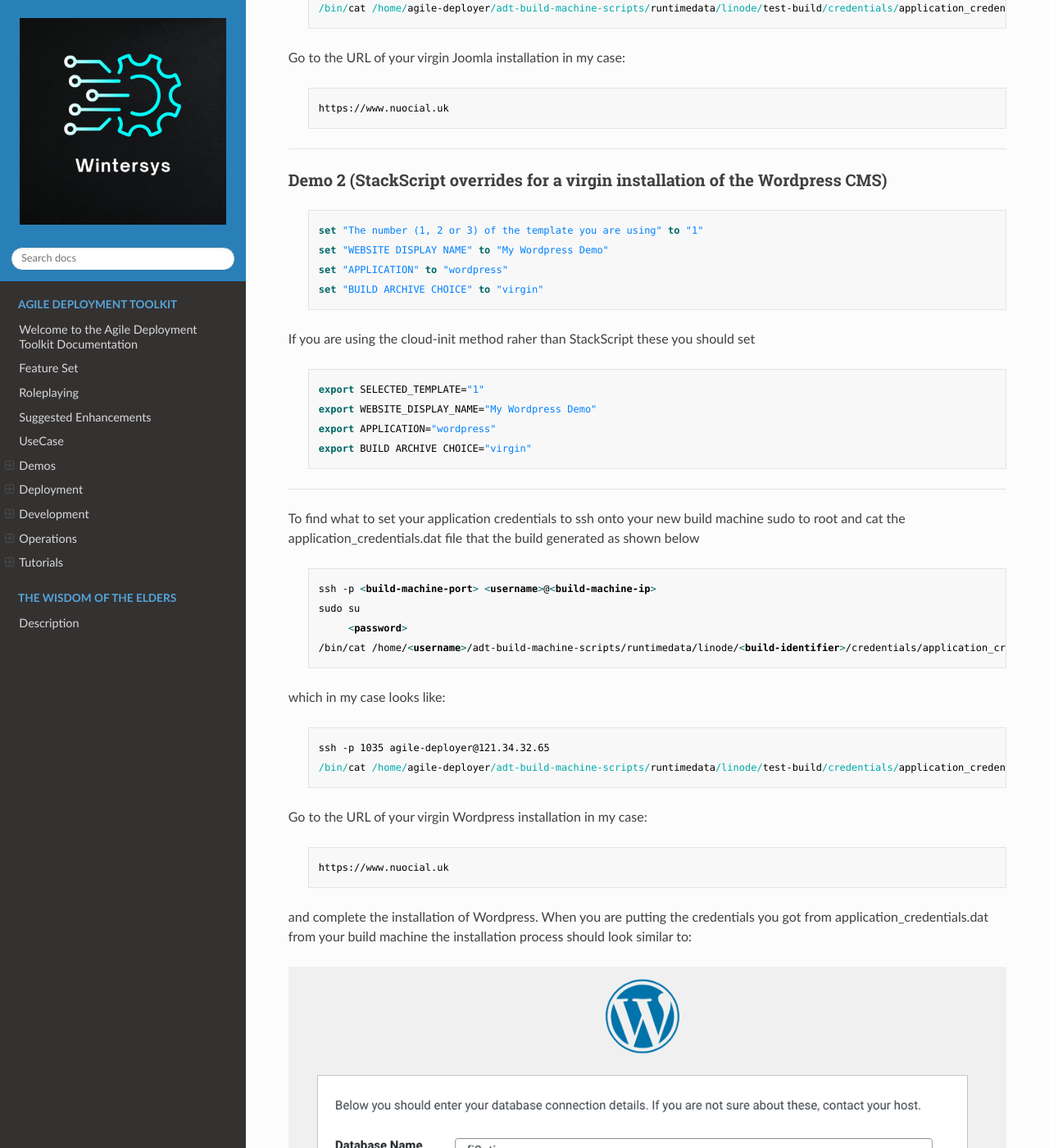
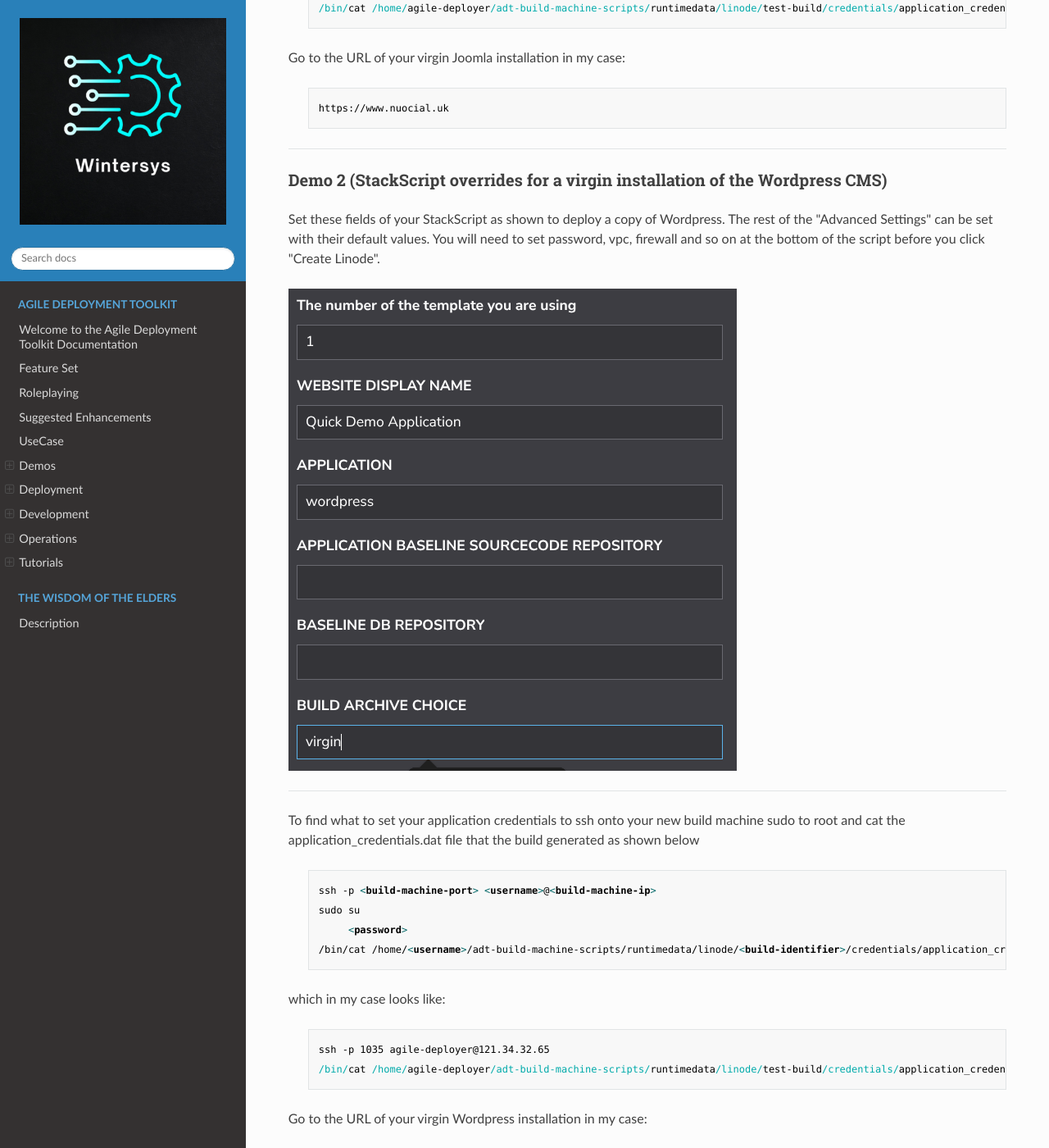
Before and after one commit to wintersys-dev/adt-documentation, an MkDocs documentation site: the page built from docs/Agile Deployment Toolkit/Demos/VirginCMSDemos.md, in a window 1280 px wide and 1400 px high, scrolled down 1556 px. Shown: the whole window at 82% size. Built offline with MkDocs 1.6.1, drawn with Linux system fonts in a browser that asks for light colours; nearby versions of some CDN libraries.

Commit message:
Update VirginCMSDemos.md

```diff
--- a/docs/Agile Deployment Toolkit/Demos/VirginCMSDemos.md
+++ b/docs/Agile Deployment Toolkit/Demos/VirginCMSDemos.md
@@ -34,22 +34,13 @@ Go to the URL of your virgin Joomla installation in my case:
 
 >     https://www.nuocial.uk
 
-
 ---------------------------
 
 ### Demo 2 (StackScript overrides for a virgin installation of the Wordpress CMS)
 
->     set "The number (1, 2 or 3) of the template you are using" to "1"
->     set "WEBSITE DISPLAY NAME" to "My Wordpress Demo"
->     set "APPLICATION" to "wordpress"
->     set "BUILD ARCHIVE CHOICE" to "virgin"
+Set these fields of your StackScript as shown to deploy a copy of Wordpress. The rest of the "Advanced Settings" can be set with their default values. You will need to set password, vpc, firewall and so on at the bottom of the script before you click "Create Linode".
 
-If you are using the cloud-init method raher than StackScript these you should set
-
->     export SELECTED_TEMPLATE="1"
->     export WEBSITE_DISPLAY_NAME="My Wordpress Demo"
->     export APPLICATION="wordpress"
->     export BUILD ARCHIVE CHOICE="virgin"
+![](images/wordpress-virgin.png "Wordpress Install Screen")
 
 ----------------------
 
@@ -68,10 +59,6 @@ which in my case looks like:
 Go to the URL of your virgin Wordpress installation in my case:
 
 >     https://www.nuocial.uk
-
-and complete the installation of Wordpress. When you are putting the credentials you got from application_credentials.dat from your build machine the installation process should look similar to:
-
-![](images/wordpress.png "Wordpress Install Screen")
 
 ---------------------------
 
```
